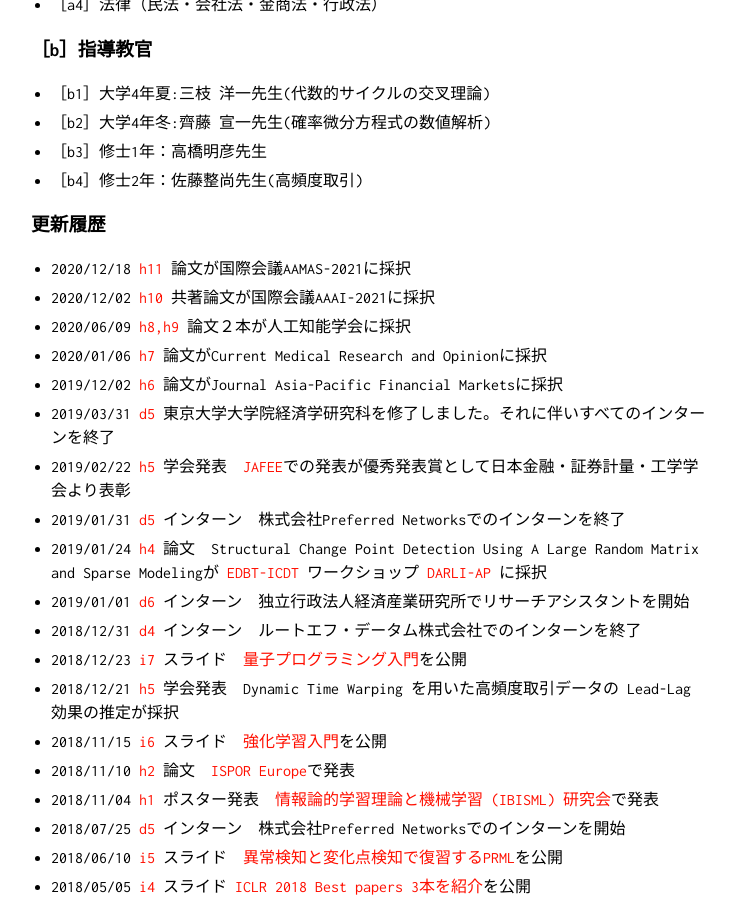
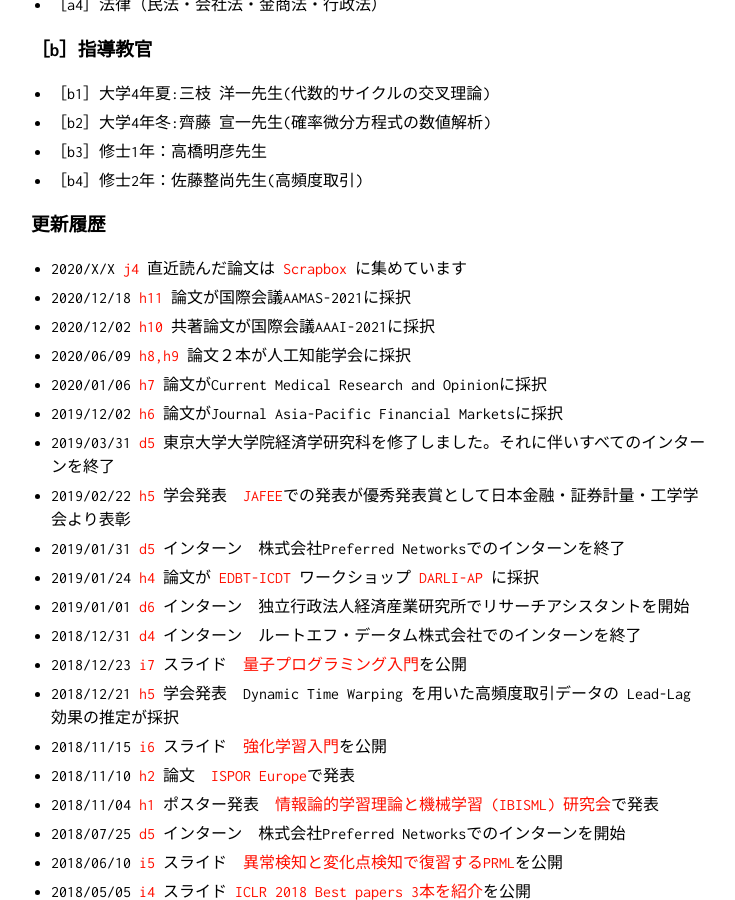
Before and after one commit to KatsuyaITO/KatsuyaITO.github.io, a Jekyll site: the page built from index_jp.md, in a window 1280 px wide and 900 px high, scrolled down 402 px. Shown: the whole window, without its empty margins (259-994 px from the left). Built offline with Jekyll 4.4.1, drawn with Linux system fonts in a browser that asks for light colours; our own code applies the rules of GitHub Pages for plain Markdown files.

Commit message:
Update index_jp.md

```diff
--- a/index_jp.md
+++ b/index_jp.md
@@ -25,6 +25,7 @@ layout: top
 <br>
 
 ### 更新履歴
+- 2020/X/X [j4](#J4) 直近読んだ論文は [Scrapbox](https://scrapbox.io/k1ito/) に集めています
 - 2020/12/18 [h11](#H11) 論文が国際会議AAMAS-2021に採択
 - 2020/12/02 [h10](#H10) 共著論文が国際会議AAAI-2021に採択
 - 2020/06/09 [h8,h9](#H8) 論文２本が人工知能学会に採択
@@ -33,8 +34,7 @@ layout: top
 - 2019/03/31 [d5](#D5) 東京大学大学院経済学研究科を修了しました。それに伴いすべてのインターンを終了
 - 2019/02/22 [h5](#H5) 学会発表　[JAFEE](http://www.jafee.gr.jp/01rally/rally-past.html#20190223)での発表が優秀発表賞として日本金融・証券計量・工学学会より表彰
 - 2019/01/31 [d5](#D5) インターン　株式会社Preferred Networksでのインターンを終了
-- 2019/01/24 [h4](#H4) 論文　Structural Change Point Detection Using A Large Random Matrix and Sparse Modelingが
-[EDBT-ICDT](http://edbticdt2019.inesc-id.pt/) ワークショップ [DARLI-AP](http://dbdmg.polito.it/darli-ap2019/) に採択
+- 2019/01/24 [h4](#H4) 論文が [EDBT-ICDT](http://edbticdt2019.inesc-id.pt/) ワークショップ [DARLI-AP](http://dbdmg.polito.it/darli-ap2019/) に採択
 - 2019/01/01 [d6](#D6) インターン　独立行政法人経済産業研究所でリサーチアシスタントを開始
 - 2018/12/31 [d4](#D4) インターン　ルートエフ・データム株式会社でのインターンを終了
 - 2018/12/23 [i7](#I7) スライド　[量子プログラミング入門](https://www.slideshare.net/k1ito/ss-126565732)を公開
@@ -164,6 +164,7 @@ layout: top
 -  ［j1］<a name="J1"></a> メールアドレス: katsuya1ito[atmark]gmail.com( [atmark] の部分を @ に)
 -  ［j2］<a name="J2"></a> LinkedIn: <a href="https://www.linkedin.com/in/katsuya-ito-46348a129/">Katsuya Ito</a>
 -  ［j3］<a name="J3"></a> Slideshare: <a href="https://www.slideshare.net/k1ito">@k1ito</a>
+-  [j4]<a name="J4"></a> Scrapbox <a href="https://scrapbox.io/k1ito/">@k1ito</a>
 
 ---
 
```
